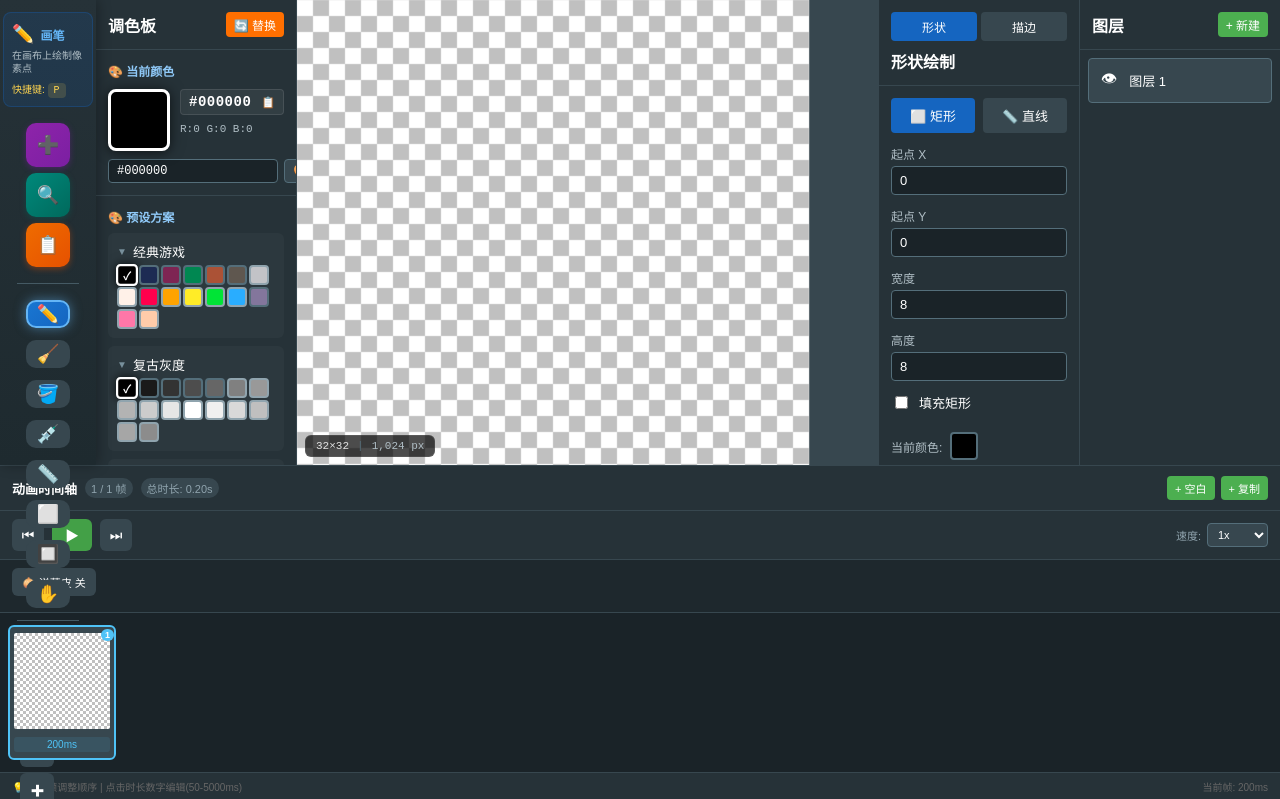
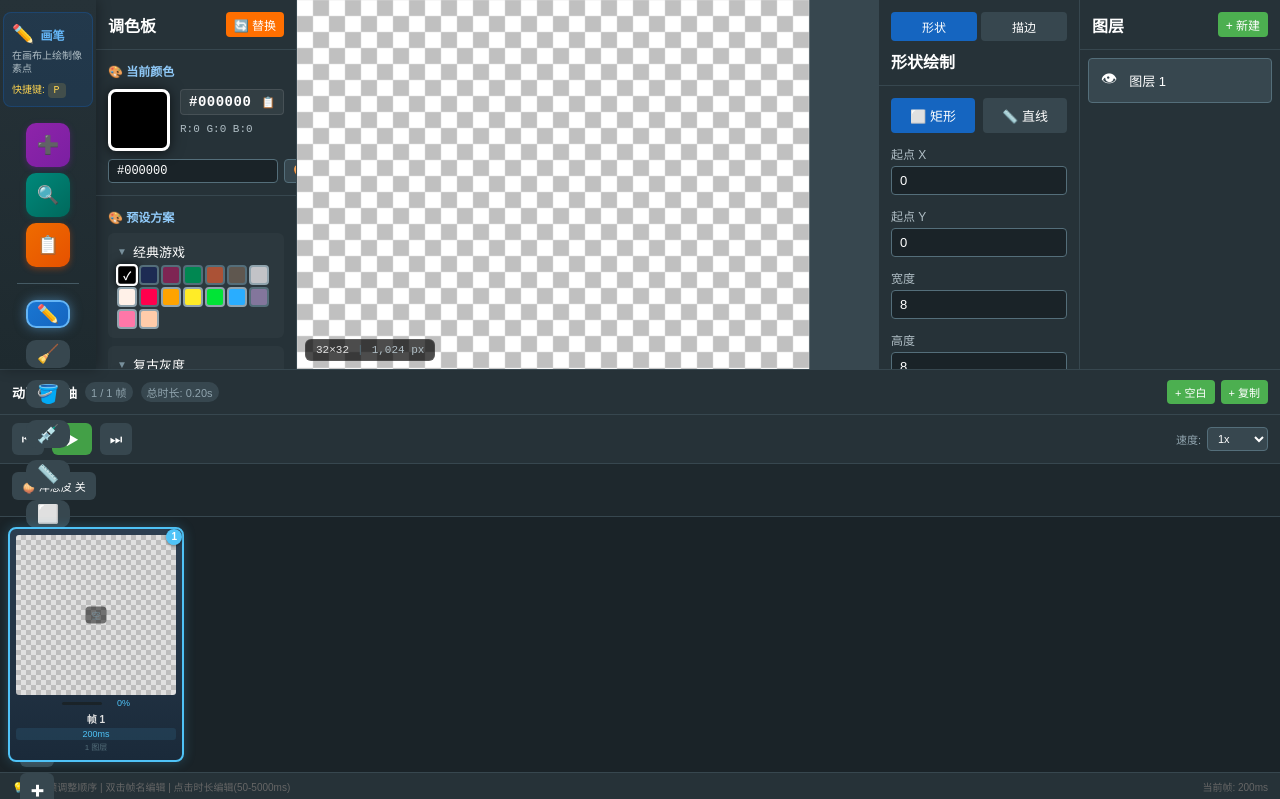
Before and after one commit to yuenlai/solo-6600008, a React (Vite) app in the folder frontend/: page / in a window 1280 px wide. Shown: the top 799 px of the page. Built offline with nearby package versions, Linux system fonts and the light colour scheme.

Commit message:
.1835502840582874:aeef1a24858d4a10ee6d179a9b73b259_6a26d3954a451f61bc1e3622.6a26d3984a451f61bc1e3627.6a26d3983fe48e3f2a621d2f:Trae CN.T(2026/6/8 22:37:12)

```diff
--- a/frontend/src/components/AnimationPanel.tsx
+++ b/frontend/src/components/AnimationPanel.tsx
@@ -1,34 +1,85 @@
-import React, { useRef, useEffect, useCallback, useState } from 'react';
+import React, { useRef, useEffect, useCallback, useState, useMemo } from 'react';
 import { useCanvasStore } from '../store/canvas';
 
-const FrameThumbnail: React.FC<{ frameIndex: number; small?: boolean }> = ({ frameIndex, small = false }) => {
+const CHECKER_LIGHT = '#e0e0e0';
+const CHECKER_DARK = '#bdbdbd';
+
+const FrameThumbnail: React.FC<{ frameIndex: number; size?: number }> = ({ frameIndex, size = 5 }) => {
   const canvasRef = useRef<HTMLCanvasElement>(null);
   const { frames, canvas, getCompositePixels } = useCanvasStore();
   const frame = frames[frameIndex];
-  const thumbSize = small ? 3 : 4;
 
   useEffect(() => {
     const ctx = canvasRef.current?.getContext('2d');
     if (!ctx || !frame) return;
     const compositePixels = getCompositePixels(frame.layers);
-    ctx.clearRect(0, 0, canvas.width * thumbSize, canvas.height * thumbSize);
+    const w = canvas.width * size;
+    const h = canvas.height * size;
+    ctx.clearRect(0, 0, w, h);
     for (let y = 0; y < canvas.height; y++) {
       for (let x = 0; x < canvas.width; x++) {
         const c = compositePixels[y][x];
-        ctx.fillStyle = c === 'transparent' ? (x + y) % 2 === 0 ? '#ffffff' : '#c0c0c0' : c;
-        ctx.fillRect(x * thumbSize, y * thumbSize, thumbSize, thumbSize);
+        ctx.fillStyle = c === 'transparent'
+          ? ((x + y) % 2 === 0 ? CHECKER_LIGHT : CHECKER_DARK)
+          : c;
+        ctx.fillRect(x * size, y * size, size, size);
       }
     }
-  }, [frame, canvas, getCompositePixels, thumbSize]);
+  }, [frame, canvas, getCompositePixels, size]);
 
   return (
     <canvas
       ref={canvasRef}
-      width={canvas.width * thumbSize}
-      height={canvas.height * thumbSize}
-      style={{ imageRendering: 'pixelated', borderRadius: '2px' }}
+      width={canvas.width * size}
+      height={canvas.height * size}
+      style={{
+        imageRendering: 'pixelated',
+        borderRadius: '3px',
+        display: 'block',
+      }}
     />
   );
+};
+
+interface FrameContentInfo {
+  pixelCount: number;
+  totalPixels: number;
+  dominantColors: string[];
+  layerCount: number;
+  isEmpty: boolean;
+}
+
+const useFrameContentInfo = (frameIndex: number): FrameContentInfo => {
+  const { frames, canvas, getCompositePixels } = useCanvasStore();
+  const frame = frames[frameIndex];
+
+  return useMemo(() => {
+    if (!frame) return { pixelCount: 0, totalPixels: 0, dominantColors: [], layerCount: 0, isEmpty: true };
+    const compositePixels = getCompositePixels(frame.layers);
+    const totalPixels = canvas.width * canvas.height;
+    const colorCount: Record<string, number> = {};
+    let pixelCount = 0;
+    for (const row of compositePixels) {
+      for (const c of row) {
+        if (c !== 'transparent') {
+          pixelCount++;
+          colorCount[c] = (colorCount[c] || 0) + 1;
+        }
+      }
+    }
+    const dominantColors = Object.entries(colorCount)
+      .sort((a, b) => b[1] - a[1])
+      .slice(0, 4)
+      .map(([color]) => color);
+    const visibleLayerCount = frame.layers.filter(l => l.visible).length;
+    return {
+      pixelCount,
+      totalPixels,
+      dominantColors,
+      layerCount: visibleLayerCount,
+      isEmpty: pixelCount === 0,
+    };
+  }, [frame, canvas, getCompositePixels]);
 };
 
 const TimelineFrame: React.FC<{
@@ -43,6 +94,7 @@ const TimelineFrame: React.FC<{
   onDrop: (e: React.DragEvent, index: number) => void;
   onClick: () => void;
   onDurationChange: (duration: number) => void;
+  onNameChange: (name: string) => void;
   onDuplicate: () => void;
   onDelete: () => void;
 }> = ({
@@ -57,21 +109,38 @@ const TimelineFrame: React.FC<{
   onDrop,
   onClick,
   onDurationChange,
+  onNameChange,
   onDuplicate,
   onDelete,
 }) => {
   const { frames } = useCanvasStore();
   const frame = frames[index];
+  const contentInfo = useFrameContentInfo(index);
   const [isEditingDuration, setIsEditingDuration] = useState(false);
   const [durationInput, setDurationInput] = useState(frame.duration.toString());
-  const inputRef = useRef<HTMLInputElement>(null);
+  const [isEditingName, setIsEditingName] = useState(false);
+  const [nameInput, setNameInput] = useState(frame.name);
+  const [isHovered, setIsHovered] = useState(false);
+  const durationInputRef = useRef<HTMLInputElement>(null);
+  const nameInputRef = useRef<HTMLInputElement>(null);
 
   useEffect(() => {
-    if (isEditingDuration && inputRef.current) {
-      inputRef.current.focus();
-      inputRef.current.select();
+    if (isEditingDuration && durationInputRef.current) {
+      durationInputRef.current.focus();
+      durationInputRef.current.select();
     }
   }, [isEditingDuration]);
+
+  useEffect(() => {
+    if (isEditingName && nameInputRef.current) {
+      nameInputRef.current.focus();
+      nameInputRef.current.select();
+    }
+  }, [isEditingName]);
+
+  useEffect(() => {
+    setNameInput(frame.name);
+  }, [frame.name]);
 
   const handleDurationSubmit = () => {
     const value = parseInt(durationInput);
@@ -81,31 +150,54 @@ const TimelineFrame: React.FC<{
     setIsEditingDuration(false);
   };
 
-  const minWidth = 80;
-  const durationWidth = Math.max(minWidth, (frame.duration / 200) * 80);
+  const handleNameSubmit = () => {
+    if (nameInput.trim()) {
+      onNameChange(nameInput.trim());
+    }
+    setIsEditingName(false);
+  };
+
+  const fillPercent = contentInfo.totalPixels > 0
+    ? Math.round((contentInfo.pixelCount / contentInfo.totalPixels) * 100)
+    : 0;
+
+  const minWidth = 96;
 
   return (
     <div
-      draggable
+      draggable={!isEditingName && !isEditingDuration}
       onDragStart={(e) => onDragStart(e, index)}
       onDragOver={(e) => onDragOver(e, index)}
       onDragLeave={onDragLeave}
       onDrop={(e) => onDrop(e, index)}
       onClick={onClick}
+      onMouseEnter={() => setIsHovered(true)}
+      onMouseLeave={() => setIsHovered(false)}
       style={{
         display: 'flex',
         flexDirection: 'column',
         alignItems: 'center',
-        padding: '6px 4px',
-        borderRadius: '6px',
-        cursor: 'grab',
-        background: isActive ? '#37474f' : 'transparent',
-        border: isActive ? '2px solid #4fc3f7' : '2px solid transparent',
-        opacity: isDragging ? 0.5 : 1,
+        padding: '6px 6px 8px',
+        borderRadius: '8px',
+        cursor: isEditingName || isEditingDuration ? 'default' : 'grab',
+        background: isActive
+          ? 'linear-gradient(180deg, #2c3e50 0%, #1a2a3a 100%)'
+          : isHovered
+            ? '#2a353d'
+            : 'transparent',
+        border: isActive
+          ? '2px solid #4fc3f7'
+          : contentInfo.isEmpty
+            ? '2px dashed #455a64'
+            : isHovered
+              ? '2px solid #455a64'
+              : '2px solid transparent',
+        opacity: isDragging ? 0.4 : 1,
         position: 'relative',
-        minWidth: `${durationWidth}px`,
+        minWidth: `${minWidth}px`,
         flexShrink: 0,
-        transition: 'border-color 0.15s, background 0.15s',
+        transition: 'border-color 0.15s, background 0.15s, opacity 0.15s',
+        boxShadow: isActive ? '0 0 12px rgba(79, 195, 247, 0.25)' : 'none',
       }}
     >
       {isDragOver && (
@@ -122,27 +214,159 @@ const TimelineFrame: React.FC<{
           }}
         />
       )}
+
       <div style={{ position: 'relative' }}>
-        <FrameThumbnail frameIndex={index} small />
+        <FrameThumbnail frameIndex={index} size={5} />
         <span style={{
           position: 'absolute',
-          top: '-4px',
-          right: '-4px',
-          fontSize: '9px',
+          top: '-6px',
+          right: '-6px',
+          fontSize: '10px',
           background: isActive ? '#4fc3f7' : '#546e7a',
           color: '#fff',
-          padding: '1px 4px',
+          padding: '1px 5px',
           borderRadius: '8px',
           fontWeight: 'bold',
+          lineHeight: '14px',
+          boxShadow: '0 1px 3px rgba(0,0,0,0.4)',
         }}>
           {index + 1}
         </span>
+        {contentInfo.isEmpty && (
+          <div style={{
+            position: 'absolute',
+            top: '50%',
+            left: '50%',
+            transform: 'translate(-50%, -50%)',
+            fontSize: '9px',
+            color: '#78909c',
+            background: 'rgba(0,0,0,0.5)',
+            padding: '2px 6px',
+            borderRadius: '4px',
+            pointerEvents: 'none',
+            whiteSpace: 'nowrap',
+          }}>
+            空
+          </div>
+        )}
       </div>
 
-      <div style={{ marginTop: '4px', width: '100%' }}>
+      {contentInfo.dominantColors.length > 0 && (
+        <div style={{
+          display: 'flex',
+          gap: '2px',
+          marginTop: '4px',
+          justifyContent: 'center',
+          flexWrap: 'wrap',
+        }}>
+          {contentInfo.dominantColors.map((color, i) => (
+            <div
+              key={i}
+              style={{
+                width: '8px',
+                height: '8px',
+                borderRadius: '2px',
+                background: color,
+                border: '1px solid rgba(255,255,255,0.2)',
+                boxShadow: '0 0 2px rgba(0,0,0,0.3)',
+              }}
+              title={color}
+            />
+          ))}
+        </div>
+      )}
+
+      <div style={{
+        display: 'flex',
+        alignItems: 'center',
+        gap: '4px',
+        marginTop: '3px',
+        width: '100%',
+        justifyContent: 'center',
+      }}>
+        <div style={{
+          height: '3px',
+          flex: 1,
+          maxWidth: '40px',
+          background: '#1a2328',
+          borderRadius: '2px',
+          overflow: 'hidden',
+        }}>
+          <div style={{
+            height: '100%',
+            width: `${fillPercent}%`,
+            background: isActive ? '#4fc3f7' : fillPercent > 0 ? '#66bb6a' : 'transparent',
+            borderRadius: '2px',
+            transition: 'width 0.2s',
+          }} />
+        </div>
+        <span style={{
+          fontSize: '9px',
+          color: isActive ? '#4fc3f7' : '#607d8b',
+          whiteSpace: 'nowrap',
+          minWidth: '24px',
+          textAlign: 'right',
+        }}>
+          {fillPercent}%
+        </span>
+      </div>
+
+      <div style={{ marginTop: '2px', width: '100%' }}>
+        {isEditingName ? (
+          <input
+            ref={nameInputRef}
+            type="text"
+            value={nameInput}
+            onChange={(e) => setNameInput(e.target.value)}
+            onBlur={handleNameSubmit}
+            onKeyDown={(e) => {
+              if (e.key === 'Enter') handleNameSubmit();
+              if (e.key === 'Escape') { setIsEditingName(false); setNameInput(frame.name); }
+            }}
+            onClick={(e) => e.stopPropagation()}
+            maxLength={12}
+            style={{
+              width: '100%',
+              fontSize: '10px',
+              background: '#1a2328',
+              color: '#4fc3f7',
+              border: '1px solid #4fc3f7',
+              borderRadius: '3px',
+              padding: '2px 4px',
+              textAlign: 'center',
+              boxSizing: 'border-box',
+            }}
+          />
+        ) : (
+          <div
+            onDoubleClick={(e) => {
+              e.stopPropagation();
+              setIsEditingName(true);
+              setNameInput(frame.name);
+            }}
+            style={{
+              fontSize: '10px',
+              color: isActive ? '#e0e0e0' : '#90a4ae',
+              textAlign: 'center',
+              cursor: 'text',
+              padding: '1px 2px',
+              borderRadius: '3px',
+              overflow: 'hidden',
+              textOverflow: 'ellipsis',
+              whiteSpace: 'nowrap',
+              fontWeight: isActive ? 600 : 400,
+            }}
+            title="双击编辑帧名称"
+          >
+            {frame.name}
+          </div>
+        )}
+      </div>
+
+      <div style={{ marginTop: '1px', width: '100%' }}>
         {isEditingDuration ? (
           <input
-            ref={inputRef}
+            ref={durationInputRef}
             type="number"
             value={durationInput}
             onChange={(e) => setDurationInput(e.target.value)}
@@ -164,17 +388,18 @@ const TimelineFrame: React.FC<{
               borderRadius: '3px',
               padding: '2px 4px',
               textAlign: 'center',
+              boxSizing: 'border-box',
             }}
           />
         ) : (
           <div
             onClick={(e) => { e.stopPropagation(); setIsEditingDuration(true); setDurationInput(frame.duration.toString()); }}
             style={{
-              fontSize: '10px',
-              color: isActive ? '#4fc3f7' : '#90a4ae',
+              fontSize: '9px',
+              color: isActive ? '#4fc3f7' : '#607d8b',
               textAlign: 'center',
               cursor: 'pointer',
-              padding: '2px 4px',
+              padding: '1px 4px',
               borderRadius: '3px',
               background: isActive ? 'rgba(79, 195, 247, 0.1)' : 'transparent',
             }}
@@ -185,8 +410,24 @@ const TimelineFrame: React.FC<{
         )}
       </div>
 
-      {frames.length > 1 && (
-        <div style={{ position: 'absolute', top: '2px', left: '2px', display: 'flex', gap: '2px' }}>
+      <div style={{
+        fontSize: '8px',
+        color: '#546e7a',
+        textAlign: 'center',
+        marginTop: '1px',
+      }}>
+        {contentInfo.layerCount} 图层
+      </div>
+
+      {(isHovered || isActive) && frames.length > 1 && (
+        <div style={{
+          position: 'absolute',
+          top: '2px',
+          left: '2px',
+          display: 'flex',
+          gap: '2px',
+          zIndex: 1,
+        }}>
           <button
             onClick={(e) => { e.stopPropagation(); onDuplicate(); }}
             style={iconButtonStyle}
@@ -228,6 +469,7 @@ export const AnimationPanel: React.FC = () => {
     setOnionSkinOpacity,
     moveFrame,
     setFrameDuration,
+    renameFrame,
   } = useCanvasStore();
 
   const playTimeoutRef = useRef<number | null>(null);
@@ -487,10 +729,10 @@ export const AnimationPanel: React.FC = () => {
         onDragEnd={handleDragEnd}
         style={{
           display: 'flex',
-          gap: '2px',
-          padding: '12px 8px',
+          gap: '4px',
+          padding: '10px 8px',
           overflowX: 'auto',
-          minHeight: '100px',
+          minHeight: '140px',
           alignItems: 'flex-start',
           background: '#1a2328',
         }}
@@ -509,6 +751,7 @@ export const AnimationPanel: React.FC = () => {
             onDrop={handleDrop}
             onClick={() => setCurrentFrame(index)}
             onDurationChange={(duration) => setFrameDuration(index, duration)}
+            onNameChange={(name) => renameFrame(index, name)}
             onDuplicate={() => duplicateFrame(index)}
             onDelete={() => deleteFrame(index)}
           />
@@ -524,7 +767,7 @@ export const AnimationPanel: React.FC = () => {
         justifyContent: 'space-between',
         alignItems: 'center',
       }}>
-        <span>💡 拖动帧调整顺序 | 点击时长数字编辑(50-5000ms)</span>
+        <span>💡 拖动帧调整顺序 | 双击帧名编辑 | 点击时长编辑(50-5000ms)</span>
         <span>当前帧: {frames[currentFrame]?.duration || 0}ms</span>
       </div>
     </div>
@@ -564,5 +807,5 @@ const iconButtonStyle: React.CSSProperties = {
   cursor: 'pointer',
   fontSize: '10px',
   color: '#fff',
-  opacity: 0.8,
+  opacity: 0.9,
 };
--- a/frontend/src/store/canvas.ts
+++ b/frontend/src/store/canvas.ts
@@ -87,6 +87,7 @@ interface CanvasState {
   setCurrentFrame: (i: number) => void;
   setFrameDuration: (index: number, duration: number) => void;
   moveFrame: (fromIndex: number, toIndex: number) => void;
+  renameFrame: (index: number, name: string) => void;
   resizeCanvas: (w: number, h: number) => void;
   addLayer: () => void;
   setCurrentLayer: (id: string) => void;
@@ -156,8 +157,9 @@ const createLayer = (width: number, height: number, name: string): Layer => ({
   pixels: emptyPixels(width, height),
 });
 
-const createFrame = (layers: Layer[], duration: number = 200): AnimationFrame => ({
+const createFrame = (layers: Layer[], duration: number = 200, name?: string): AnimationFrame => ({
   id: Date.now().toString() + Math.random().toString(36).substr(2, 9),
+  name: name || `帧`,
   layers: deepCloneLayers(layers),
   duration,
 });
@@ -167,7 +169,7 @@ const DRAFTS_STORAGE_KEY = 'pixel-editor-drafts';
 export const useCanvasStore = create<CanvasState>((set, get) => {
   const initialLayer = createLayer(32, 32, '图层 1');
   const initialLayers = [initialLayer];
-  const initialFrame = createFrame(initialLayers, 200);
+  const initialFrame = createFrame(initialLayers, 200, '帧 1');
 
   const loadDraftsFromStorage = (): Draft[] => {
     try {
@@ -270,7 +272,7 @@ export const useCanvasStore = create<CanvasState>((set, get) => {
       const newLayer = createLayer(template.width, template.height, '图层 1');
       newLayer.pixels = template.pixels.map(row => [...row]);
       const newLayers = [newLayer];
-      const newFrame = createFrame(newLayers, 200);
+      const newFrame = createFrame(newLayers, 200, '帧 1');
       const newHistoryState: HistoryState = {
         layers: deepCloneLayers(newLayers),
         frames: JSON.parse(JSON.stringify([newFrame])),
@@ -466,7 +468,8 @@ export const useCanvasStore = create<CanvasState>((set, get) => {
       const newLayers = copyCurrent
         ? deepCloneLayers(layers)
         : [createLayer(canvas.width, canvas.height, `图层 1`)];
-      const newFrame = createFrame(newLayers, 200);
+      const frameName = copyCurrent ? `${frames[currentFrame].name} 副本` : `帧 ${frames.length + 1}`;
+      const newFrame = createFrame(newLayers, 200, frameName);
       const newFrames = [...frames, newFrame];
       set({
         frames: newFrames,
@@ -493,7 +496,7 @@ export const useCanvasStore = create<CanvasState>((set, get) => {
     duplicateFrame: (index: number) => {
       const { frames } = get();
       const sourceFrame = frames[index];
-      const newFrame = createFrame(sourceFrame.layers, sourceFrame.duration);
+      const newFrame = createFrame(sourceFrame.layers, sourceFrame.duration, `${sourceFrame.name} 副本`);
       const newFrames = [...frames.slice(0, index + 1), newFrame, ...frames.slice(index + 1)];
       set({ frames: newFrames });
     },
@@ -532,12 +535,19 @@ export const useCanvasStore = create<CanvasState>((set, get) => {
       }
       set({ frames: newFrames, currentFrame: newCurrentFrame });
     },
+    renameFrame: (index, name) => {
+      const { frames } = get();
+      const newFrames = frames.map((f, i) =>
+        i === index ? { ...f, name } : f
+      );
+      set({ frames: newFrames });
+    },
     resizeCanvas: (w, h) => {
       const newLayers = get().layers.map(layer => ({
         ...layer,
         pixels: emptyPixels(w, h),
       }));
-      const newFrames = [createFrame(newLayers, 200)];
+      const newFrames = [createFrame(newLayers, 200, '帧 1')];
       const newHistoryState: HistoryState = {
         layers: deepCloneLayers(newLayers),
         frames: JSON.parse(JSON.stringify(newFrames)),
@@ -805,7 +815,7 @@ export const useCanvasStore = create<CanvasState>((set, get) => {
     createNewCanvas: (width, height) => {
       const newLayer = createLayer(width, height, '图层 1');
       const newLayers = [newLayer];
-      const newFrame = createFrame(newLayers, 200);
+      const newFrame = createFrame(newLayers, 200, '帧 1');
       const newHistoryState: HistoryState = {
         layers: deepCloneLayers(newLayers),
         frames: JSON.parse(JSON.stringify([newFrame])),
--- a/frontend/src/types/index.ts
+++ b/frontend/src/types/index.ts
@@ -4,6 +4,7 @@ export type BackgroundMode = 'checkerboard' | 'white' | 'black' | 'gray' | 'dark
 
 export interface AnimationFrame {
   id: string;
+  name: string;
   layers: Layer[];
   duration: number;
 }
```
